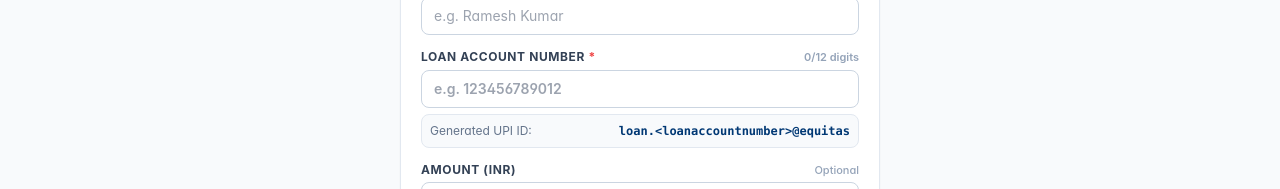
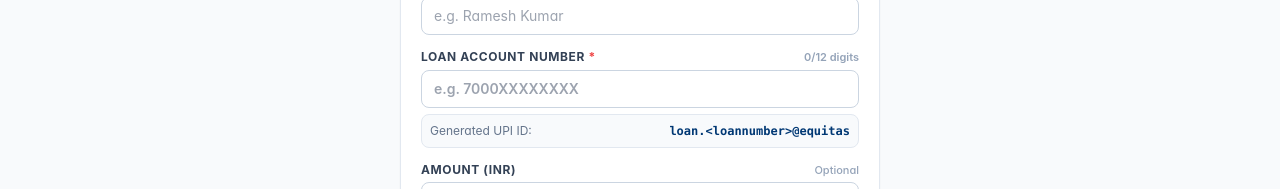
Before and after one commit to rlakshmanababu7-ai/equitas-upi-pay, a Next.js app: page / in a window 1280 px wide. Shown: the part 319-508 px from the top of the page. Built offline with nearby package versions, Linux system fonts and the light colour scheme.

Commit message:
customer changes 2

```diff
--- a/src/app/page.tsx
+++ b/src/app/page.tsx
@@ -25,7 +25,7 @@ export default function GeneratorPage() {
   // Auto-calculated UPI ID preview as user types
   const autoUpiId = loanAccountNumber.trim()
     ? generateEquitasUpiId(loanAccountNumber)
-    : "loan.<loanaccountnumber>@equitas";
+    : "loan.<loannumber>@equitas";
 
   const handleGenerate = (e: React.FormEvent) => {
     e.preventDefault();
@@ -155,7 +155,7 @@ export default function GeneratorPage() {
                 inputMode="numeric"
                 required
                 maxLength={12}
-                placeholder="e.g. 123456789012"
+                placeholder="e.g. 7000XXXXXXXX"
                 value={loanAccountNumber}
                 onChange={(e) => {
                   // Only allow digits 0-9
```
